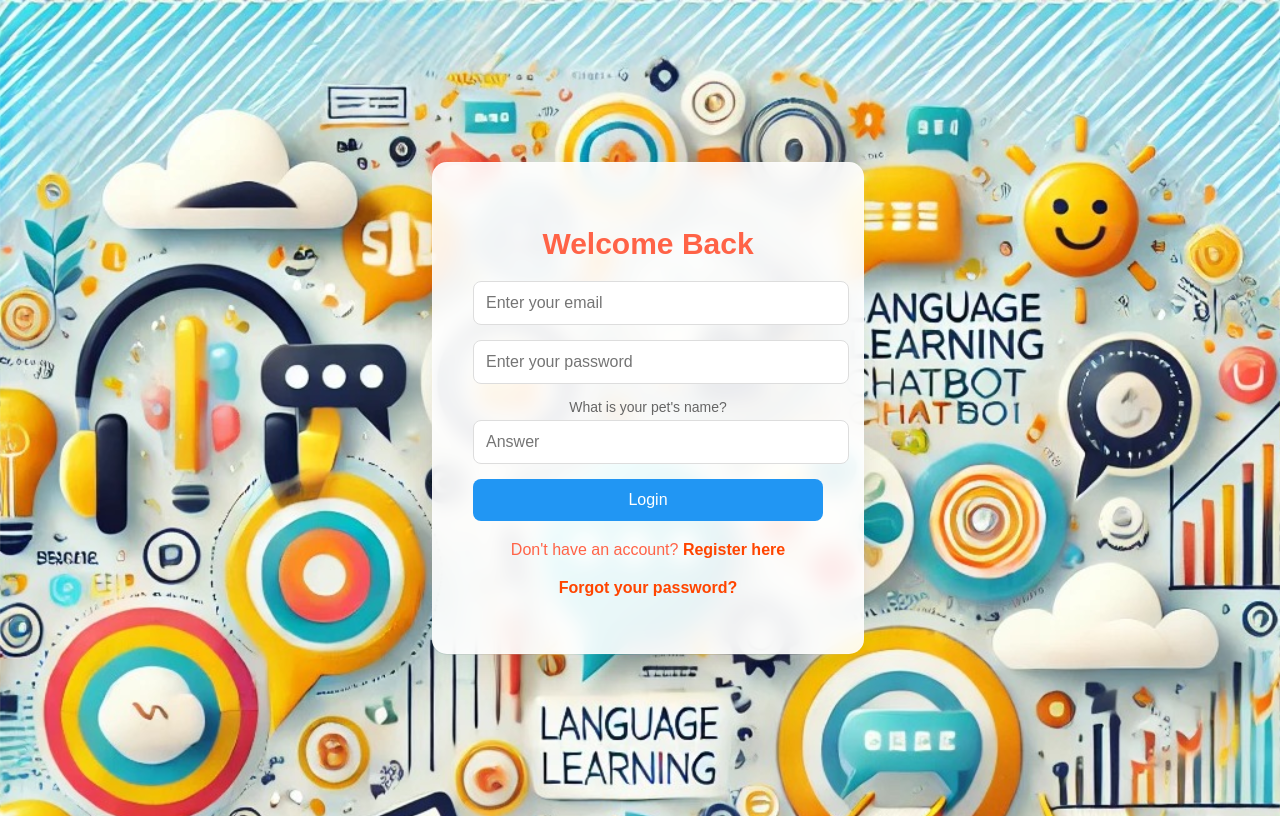
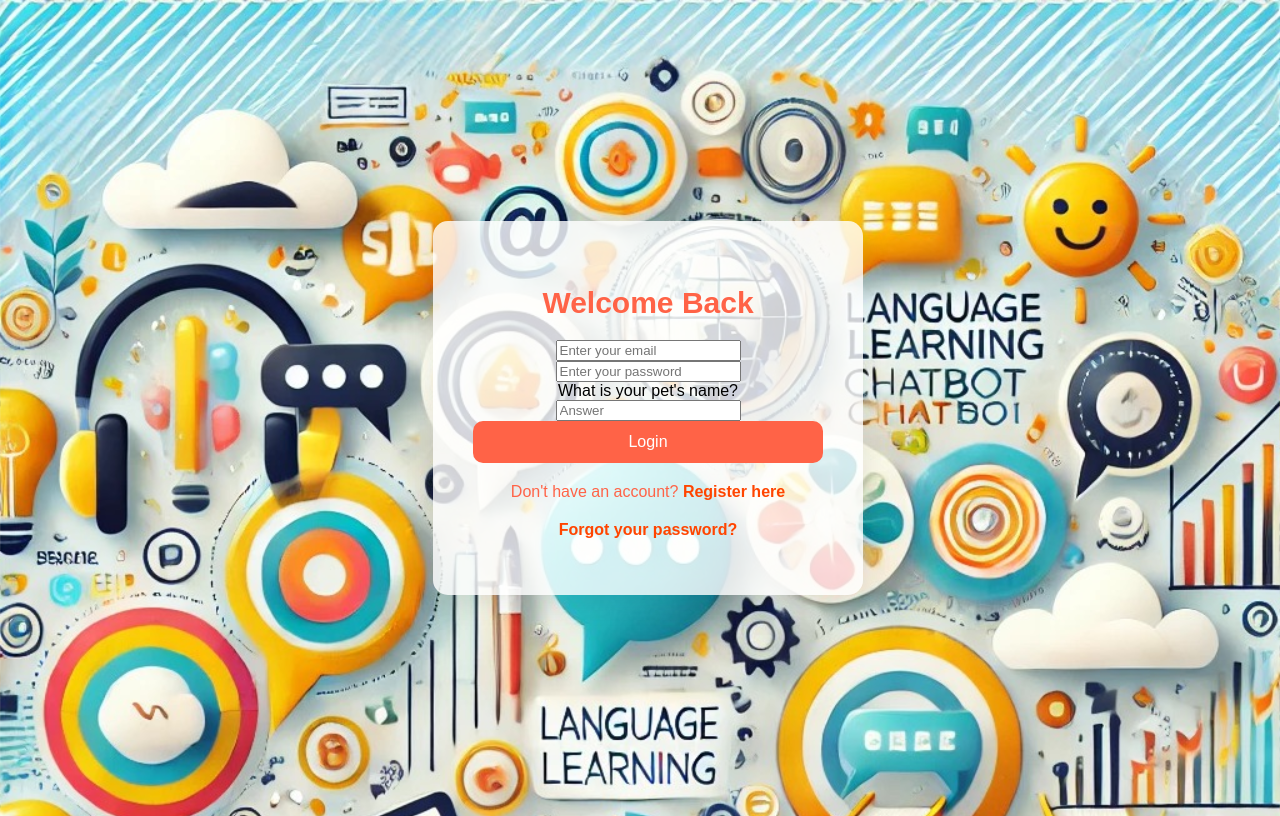
Before and after one commit to Vikkesh06/LANGUAGE-LEARNING-CHATBOT, a Flask app: page /login in a window 1280 px wide. Run offline with Flask 3, Linux system fonts and the light colour scheme.

Commit message:
login.html

```diff
--- a/templates/login.html
+++ b/templates/login.html
@@ -10,68 +10,6 @@
             color: red;
             margin: 10px 0;
             text-align: center;
-            background: rgba(255, 0, 0, 0.1);
-            padding: 10px;
-            border-radius: 5px;
-        }
-        .input-field {
-            margin-bottom: 15px;
-        }
-        .input-field input {
-            width: 100%;
-            padding: 12px;
-            border: 1px solid #ddd;
-            border-radius: 8px;
-            font-size: 16px;
-            transition: border-color 0.3s ease;
-        }
-        .input-field input:focus {
-            border-color: #2196F3;
-            outline: none;
-            box-shadow: 0 0 0 2px rgba(33, 150, 243, 0.1);
-        }
-        .input-field label {
-            display: block;
-            margin-bottom: 5px;
-            color: #666;
-            font-size: 14px;
-        }
-        button[type="submit"] {
-            width: 100%;
-            padding: 12px;
-            background: #2196F3;
-            color: white;
-            border: none;
-            border-radius: 8px;
-            font-size: 16px;
-            cursor: pointer;
-            transition: background-color 0.3s ease;
-        }
-        button[type="submit"]:hover {
-            background: #1976D2;
-        }
-        .form-container {
-            background: rgba(255, 255, 255, 0.9);
-            backdrop-filter: blur(10px);
-            -webkit-backdrop-filter: blur(10px);
-            border: 1px solid rgba(255, 255, 255, 0.2);
-            box-shadow: 0 8px 32px rgba(0, 0, 0, 0.1);
-        }
-        body.dark-mode .form-container {
-            background: rgba(0, 0, 0, 0.8);
-            border-color: rgba(255, 255, 255, 0.1);
-        }
-        body.dark-mode .input-field input {
-            background: rgba(255, 255, 255, 0.1);
-            border-color: rgba(255, 255, 255, 0.2);
-            color: white;
-        }
-        body.dark-mode .input-field label {
-            color: #ccc;
-        }
-        body.dark-mode .input-field input:focus {
-            border-color: #64B5F6;
-            box-shadow: 0 0 0 2px rgba(100, 181, 246, 0.1);
         }
     </style>
 </head>
```
